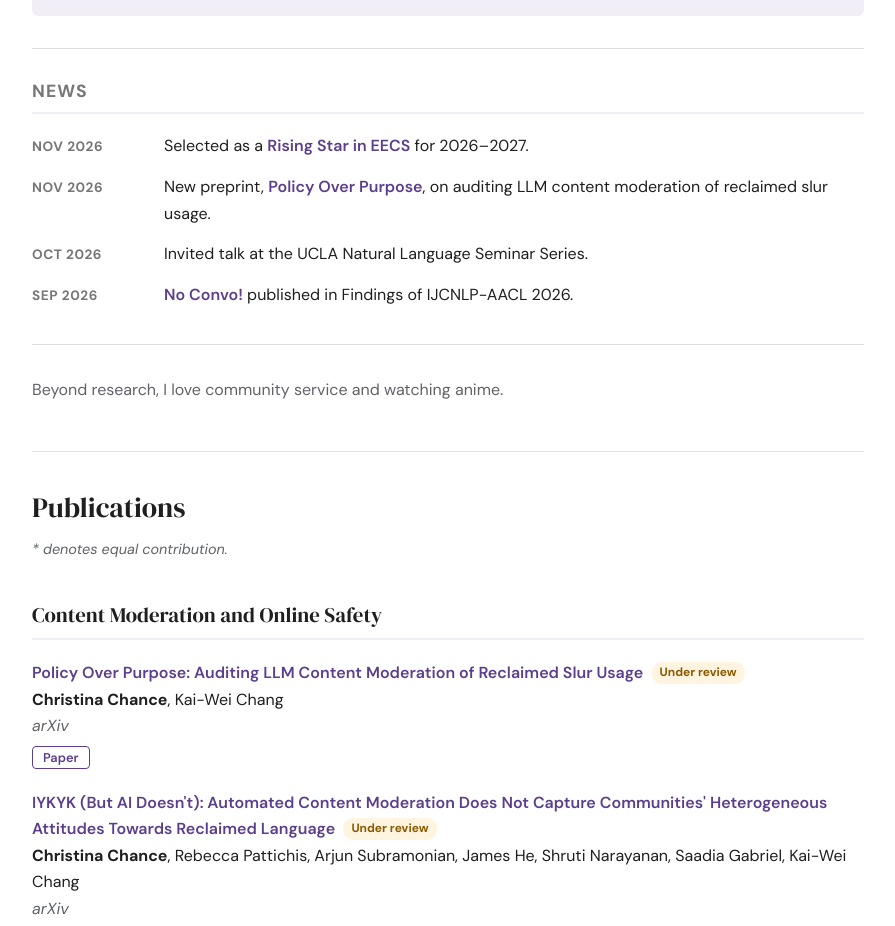
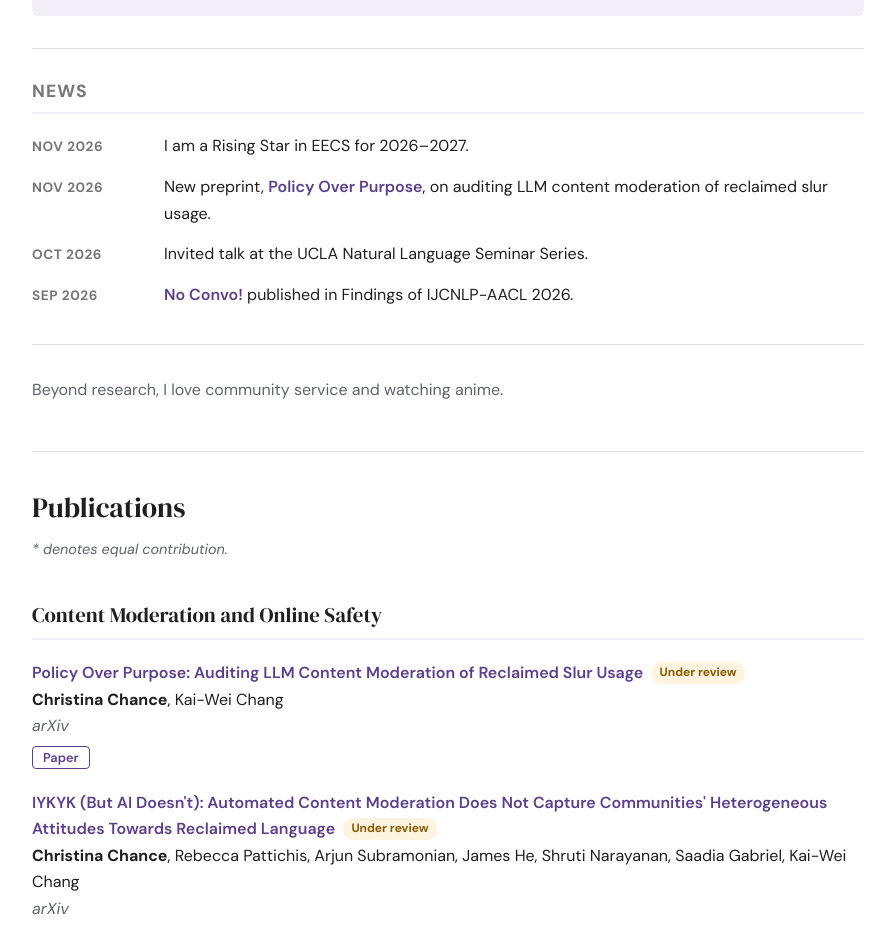
Before and after one commit to christinachance/christinachance.github.io, a plain HTML site: page index.html in a window 1280 px wide. Shown: the part 806-1732 px from the top of the page, without its empty margins (192-1087 px from the left). Drawn offline with Linux system fonts and the light colour scheme.

Commit message:
Update news item for Rising Star in EECS

```diff
--- a/index.html
+++ b/index.html
@@ -81,7 +81,7 @@
             <!-- Newest first. Add new items at the top. -->
             <li>
               <span class="news-date">Nov 2026</span>
-              <span class="news-text">Selected as a <a href="https://risingstars-eecs.mit.edu/" target="_blank" rel="noopener noreferrer">Rising Star in EECS</a> for 2026&ndash;2027.</span>
+              <span class="news-text">I am a Rising Star in EECS for 2026&ndash;2027.</span>
             </li>
             <li>
               <span class="news-date">Nov 2026</span>
```
